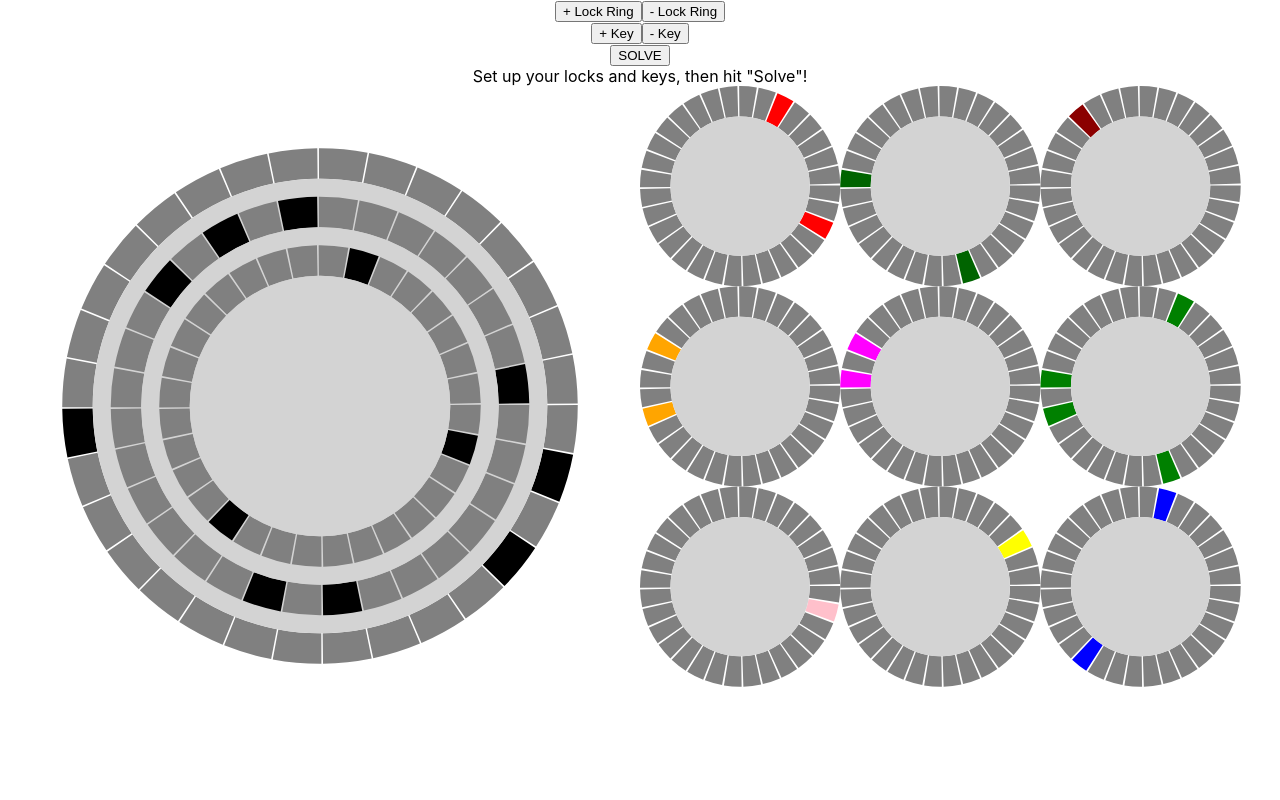
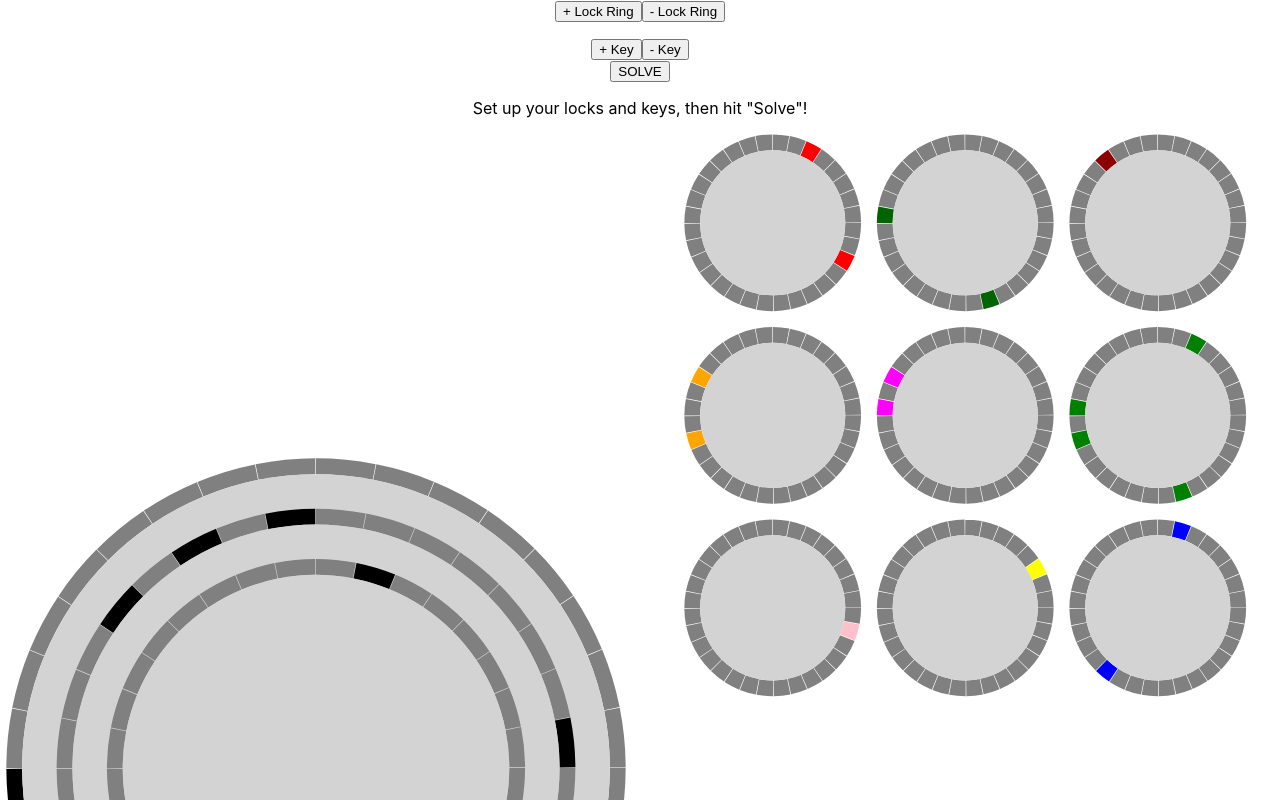
Before and after one commit to J-Priebe/digicrack, a React (Create React App) app: page / in a window 1280 px wide. Shown: the top 800 px of the page. Built offline with nearby package versions, Linux system fonts and the light colour scheme.

Commit message:
add material ui, work on grid layout;

```diff
--- a/package.json
+++ b/package.json
@@ -3,6 +3,9 @@
   "version": "0.1.0",
   "private": true,
   "dependencies": {
+    "@emotion/react": "^11.11.1",
+    "@emotion/styled": "^11.11.0",
+    "@mui/material": "^5.14.10",
     "@testing-library/jest-dom": "^5.17.0",
     "@testing-library/react": "^13.4.0",
     "@testing-library/user-event": "^13.5.0",
--- a/src/App.tsx
+++ b/src/App.tsx
@@ -3,6 +3,7 @@ import { LockRing, Ring } from "./lock";
 import { getSolution } from "./solver";
 import { exampleKeys, exampleLocks, keyColors } from "./constants";
 import "./App.css";
+import Grid from "@mui/material/Grid";
 
 enum SOLVE_STATES {
   unsolved = 0,
@@ -17,7 +18,8 @@ function App() {
   const maxLocks = 5;
 
   // positioning of SVG elements
-  const keySVGRadius = 35 / (2 * Math.PI);
+  const keysSVGCircumference = 80;
+  const keySVGRadius = keysSVGCircumference / (2 * Math.PI);
   const keysPerRow = 3;
 
   const unusedSlotColor = "gray";
@@ -121,8 +123,8 @@ function App() {
   const getKeyElementPosition = (i: number, width: number, radius: number) => {
     const row = Math.floor(i / width);
     const col = i % width;
-    const x = col * (2 * radius + 2) + radius + 1;
-    const y = row * (2 * radius + 2) + radius + 1;
+    const x = col * (2 * radius + 5) + radius + 7;
+    const y = row * (2 * radius + 5) + radius + 1;
     return { x, y };
   };
 
@@ -150,6 +152,9 @@ function App() {
 
   const solve = () => {
     setSolveState(SOLVE_STATES.inProgress);
+    console.log('keys:', JSON.stringify(keyBits));
+    console.log('locks:', JSON.stringify(lockBits));
+
     const solution = getSolution(keyBits, lockBits);
     if (solution) {
       setSolveState(SOLVE_STATES.solved);
@@ -178,41 +183,43 @@ function App() {
 
   return (
     <div className="App">
-      <div>
-        <div>
+    <Grid container spacing={2}>
+        <Grid item xs={12}>
           <button onClick={addLockRing} disabled={numRings() >= maxLocks}>
             + Lock Ring
           </button>
           <button onClick={subLockRing} disabled={numRings() <= 1}>
             - Lock Ring
           </button>
-        </div>
-        <div>
+        </Grid>
+        <Grid item xs={12}>
           <button onClick={addKey} disabled={numKeys() >= maxKeys}>
             + Key
           </button>
           <button onClick={subKey} disabled={numKeys() <= 1}>
             - Key
           </button>
-        </div>
-        <div>
+          <Grid item xs={12}>
           <button
             onClick={solve}
             disabled={solveState === SOLVE_STATES.inProgress}
           >
             SOLVE
           </button>
-        </div>
-        <div>{status}</div>
-      </div>
-      <div>
+          </Grid>
+        </Grid>
+        <Grid item xs={12}>{status}</Grid>
+      <Grid item xs={12} lg={6}>
         <LockRing
           numRings={numRings()}
           onBitToggle={toggleLockBit}
           lockBitArr={lockBits}
           lockColors={lockColors}
         />
-        <svg width="50%" height="100%" viewBox="0 0 42 100" className="donut">
+      </Grid>
+      <Grid item xs={12} lg={6}>
+        <svg width="100%" height="100%" viewBox="0 0 100 200" className="keysSVG">
+        {/* <svg style = {{ width: "inherit", height:"inherit"}} > */}
           {keyBits.map((k, i) => {
             const { x, y } = getKeyElementPosition(i, keysPerRow, keySVGRadius);
             return (
@@ -220,7 +227,7 @@ function App() {
                 bits={keyBits[i]}
                 bitColors={keyBitColors[i]}
                 numSegments={32}
-                circumference={35}
+                circumference={keysSVGCircumference}
                 onBitToggle={toggleKeyBit}
                 key={i}
                 ringNum={i}
@@ -230,7 +237,8 @@ function App() {
             );
           })}
         </svg>
-      </div>
+      </Grid>
+      </Grid>
     </div>
   );
 }
--- a/src/lock.tsx
+++ b/src/lock.tsx
@@ -19,7 +19,7 @@ export const Ring: FC<IRing> = (props) => {
   const radius = props.circumference / (2 * Math.PI);
   const offset = 0.1;
   const segmentLength = props.circumference / props.bits.length - offset;
-  const strokeWidth = 2;
+  const strokeWidth = 2.5;
 
   const segmentsSVG = props.bits.map((s, i) => {
     return (
@@ -67,12 +67,17 @@ interface ILock {
 
 export const LockRing: FC<ILock> = (props) => {
   // circumference, stroke width for up to 5 rings
-  const circumferences = [100, 80, 60, 40, 20];
+  const circumferences = [300, 250, 200, 150, 100];
   // const strokeWidths = [2,2,1.5,1.5,0.2];
   const iter = Array(props.numRings).fill(0);
   return (
-    <svg width="50%" height="100%" viewBox="0 0 42 100" className="donut">
-      {iter.map((_, i) => {
+    <svg
+      width="100%"
+      height="100%"
+      viewBox="0 0 100 100"
+      className="locksSVG"
+    >
+    {iter.map((_, i) => {
         return (
           <Ring
             bits={props.lockBitArr[i]}
@@ -82,8 +87,8 @@ export const LockRing: FC<ILock> = (props) => {
             onBitToggle={props.onBitToggle}
             key={i}
             ringNum={i}
-            xPos={21}
-            yPos={21}
+            xPos={50}
+            yPos={50}
           />
         );
       })}
```
Also changed, not shown: 1 other file (tests, documents, lock files or other folders).
